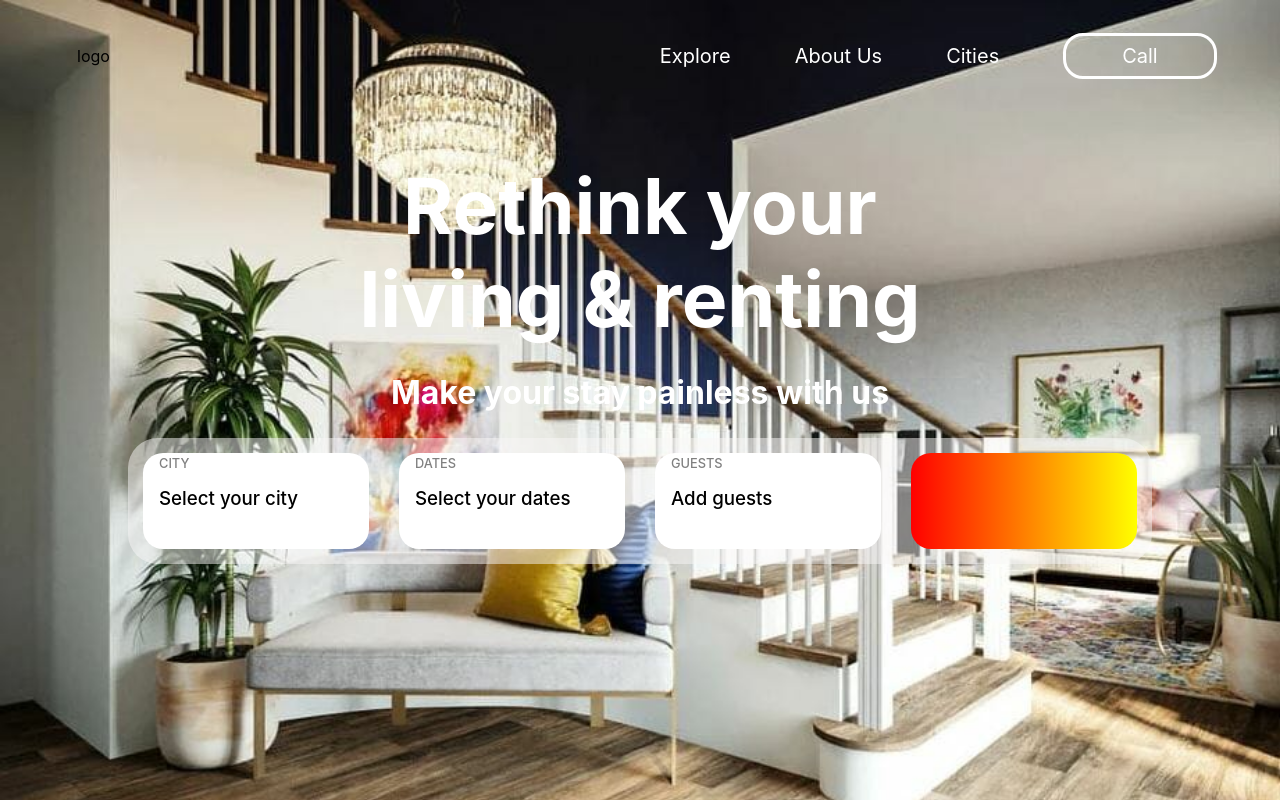
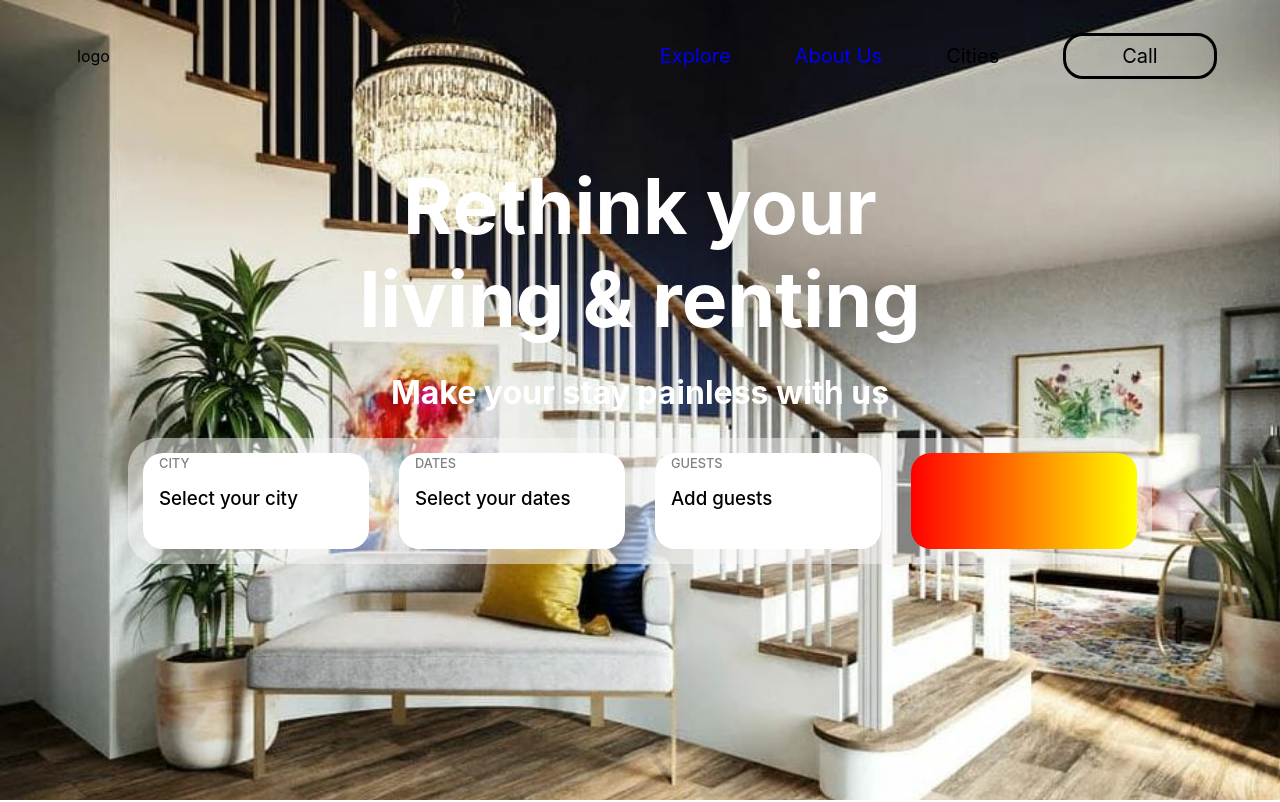
Before and after one commit to sanjaydell/code-22032022-sanjayanuchuri, a React (Create React App) app: page / in a window 1280 px wide. Shown: the top 802 px of the page. Built offline with nearby package versions, Linux system fonts and the light colour scheme.

Commit message:
Updated Navbar for Multiple Rendering

```diff
--- a/src/components/Navbar/Navbar.css
+++ b/src/components/Navbar/Navbar.css
@@ -21,7 +21,7 @@
 
 .center > a {
   margin-left: 5vw;
-  color: white;
+  /* color: white; */
   text-decoration: none;
   font-size: 20px;
 }
--- a/src/components/Navbar/Navbar.jsx
+++ b/src/components/Navbar/Navbar.jsx
@@ -2,11 +2,11 @@ import React from 'react'
 import NavbarContents from './NavbarContents'
 import './Navbar.css'
 
-function Navbar() {
+function Navbar({color}) {
   return (
     <div className='Navbar'>
       <div className='left'>logo</div>
-      <div className='center'><NavbarContents /></div>
+      <div className='center'><NavbarContents color={color} /></div>
       {/* <div className='right'>menu</div> */}
     </div>
   )
--- a/src/components/Navbar/NavbarContents.jsx
+++ b/src/components/Navbar/NavbarContents.jsx
@@ -1,12 +1,14 @@
 import React from 'react'
 
-const NavbarContents = () => {
+const NavbarContents = ({color}) => {
+  console.log(color)
+
   return (
     <>
-      <a href='#Explore' className='options'>Explore</a>
-      <a href='#About' className='options'>About Us</a>
-      <a className='options'>Cities</a>
-      <a className='options' style={{ borderStyle: 'solid', padding: '0.5rem 3.5rem', borderRadius: '20px'}}>Call</a>
+      <a href='#Explore' className='options' style={{color: `${color}`}}>Explore</a>
+      <a href='#About' className='options' style={{color: `${color}`}}>About Us</a>
+      <a className='options' style={{color: `${color}`}}>Cities</a>
+      <a className='options' style={{ borderStyle: 'solid', padding: '0.5rem 3.5rem', borderRadius: '20px', color: `${color}`}}>Call</a>
     </>
   )
 }
```
